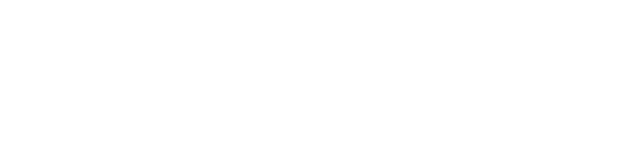
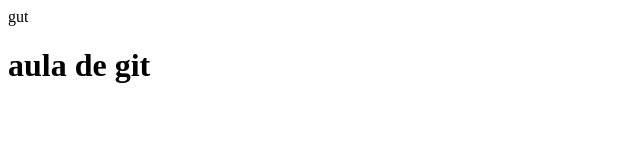
Before and after one commit to Kevmorn/aula-branchs, a plain HTML site: page index.html in a window 1280 px wide. Shown: the whole page, without its empty margins (0-640 px from the left). Drawn offline with Linux system fonts and the light colour scheme.

Commit message:
index mudado

```diff
--- a/index.html
+++ b/index.html
@@ -4,8 +4,8 @@
     <meta http-equiv="X-UA-Compatible" content="IE=edge">
     <meta name="viewport" content="width=device-width, initial-scale=1.0">
     <title>aula de git</title>
-</head>
+</head>gut
 <body>
-
+    <h1>aula de git </h1>
 </body>
 </html>
```
